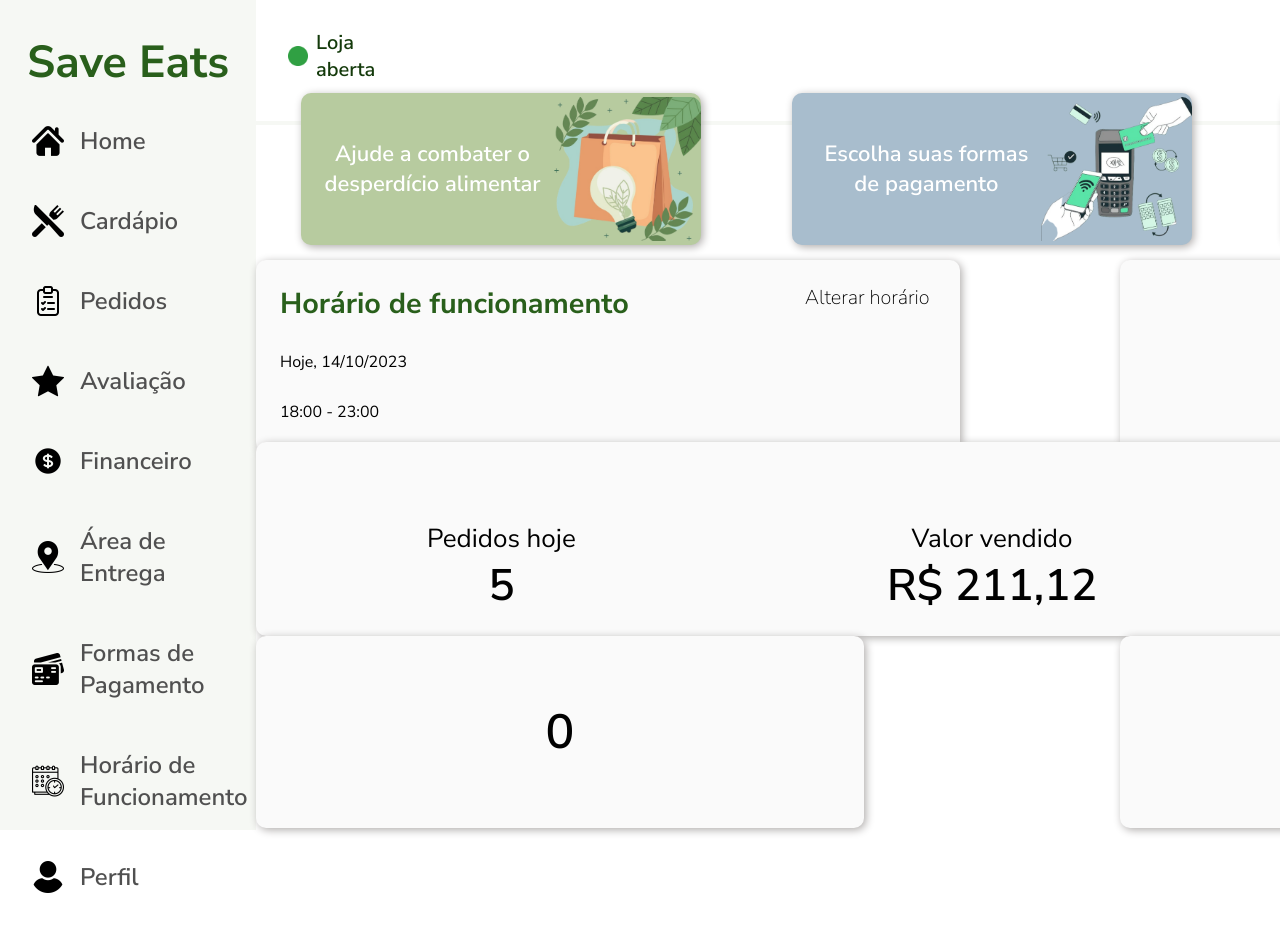
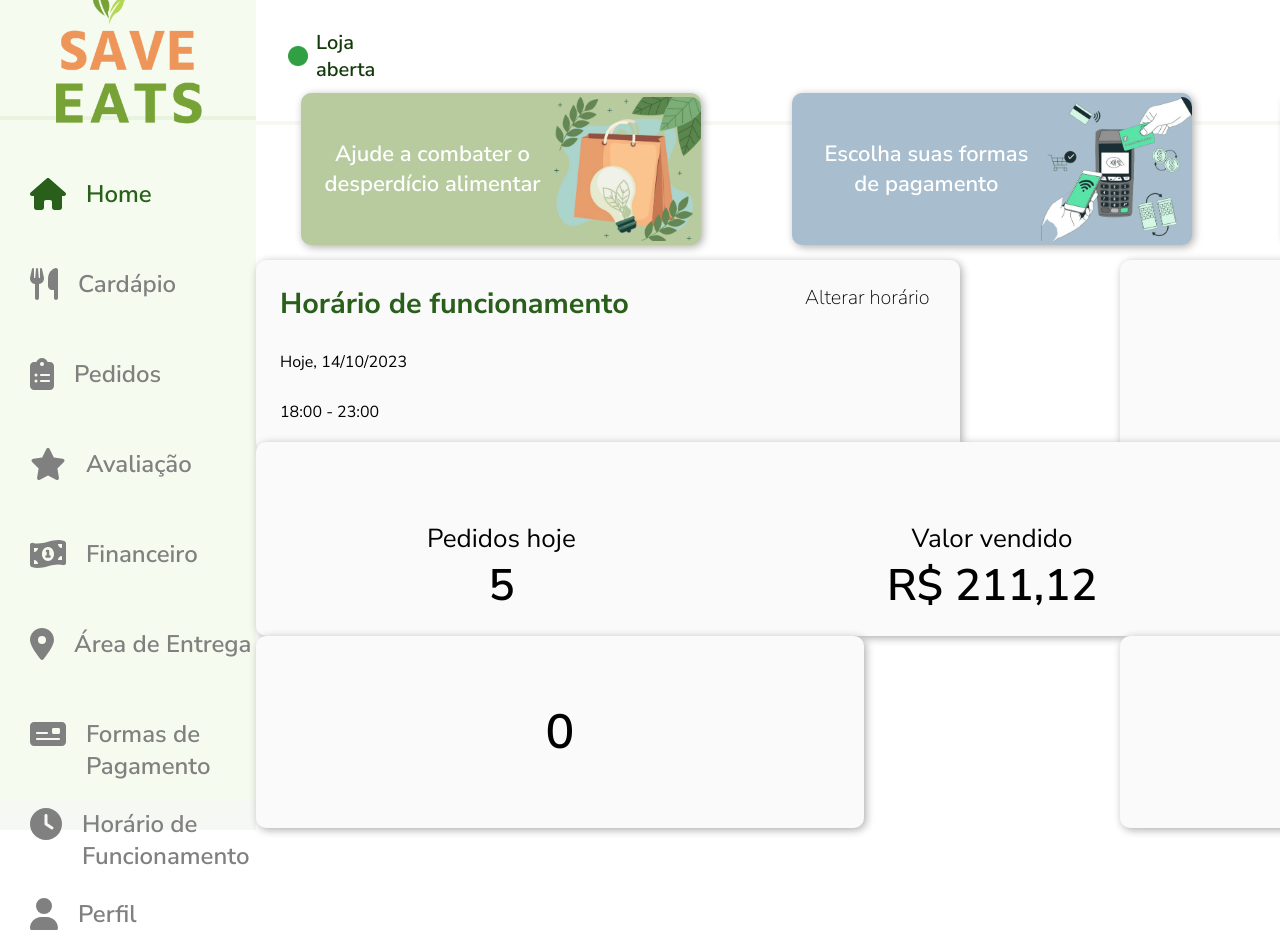
Before and after one commit to Xul14/SaveEats-Web, a React (Vite) app: page /menu/home in a window 1280 px wide. Shown: the top 930 px of the page. Before the commit the page ends 893 px from the top, so only its background shows below. Built offline with nearby package versions, Linux system fonts and the light colour scheme; no server answers.

Commit message:
Mudando sidebar e tentando atualizar status do pedido

```diff
--- a/package.json
+++ b/package.json
@@ -10,6 +10,9 @@
     "preview": "vite preview"
   },
   "dependencies": {
+    "@fortawesome/fontawesome-svg-core": "^6.4.2",
+    "@fortawesome/free-solid-svg-icons": "^6.4.2",
+    "@fortawesome/react-fontawesome": "^0.2.0",
     "@hookform/resolvers": "^3.3.1",
     "antd": "^5.9.1",
     "axios": "^1.5.0",
--- a/src/components/MenuNavigation/MenuNavigation.css
+++ b/src/components/MenuNavigation/MenuNavigation.css
@@ -1,38 +1,18 @@
-.appName {
+.menu-navigation {
+    width: 100%;
+    height: 100vh;
+    display: grid;
+    grid-template-rows: 15% 80%;
+    background-color: rgb(245, 252, 239);
+}
+
+.logo-saveeats {
     display: flex;
     justify-content: center;
     align-items: center;
-    font-size: 2.8rem;
-    font-weight: 700;
-    color: #295F1B;
+    border-bottom: 4px solid #e8f4e0;
 }
 
-.menu {
-    width: 100%;
-    height: 100%;
-    display: flex;
-    flex-direction: column;
-    padding-left: 2rem;
-    gap: 3rem;
+.app-logo{
+    height: 150px;
 }
-
-.menus {
-    display: flex;
-    align-items: center;
-    gap: 1rem;
-    transition: .2s;
-}
-
-.menus:hover {
-    color: #295F1B;
-}
-
-.imgMenuNav {
-    height: 2rem;
-}
-
-.linkPage {
-    font-size: 1.5rem;
-    color: #505050;
-    font-weight: 600;
-}
--- a/src/components/MenuNavigation/MenuNavigation.jsx
+++ b/src/components/MenuNavigation/MenuNavigation.jsx
@@ -1,74 +1,29 @@
-//Import React e dependências
 import React from "react";
-import { Link } from 'react-router-dom'
-
-
-//Import imagens e css
-import "./MenuNavigation.css"
-import horarioFuncionamento from '../../pages/HomePage/img/horario-de-funcionamento.png'
-import formasPagamento from '../../pages/HomePage/img/formas-de-pagamento.png'
-import areaEntrega from '../../pages/HomePage/img/area-de-entrega.png'
-import financeiro from '../../pages/HomePage/img/financeiro.png'
-import avaliacao from '../../pages/HomePage/img/avaliacao.png'
-import cardapio from '../../pages/HomePage/img/cardapio.png'
-import pedido from '../../pages/HomePage/img/pedido.png'
-import perfil from '../../pages/HomePage/img/perfil.png'
-import home from '../../pages/HomePage/img/home.png'
+import { FontAwesomeIcon } from '@fortawesome/react-fontawesome';
+import { faHome, faUtensils, faClipboardList, faStar, faMoneyBill1Wave, faMapMarkerAlt, faMoneyCheck, faClock, faUser } from '@fortawesome/free-solid-svg-icons';
+import { MenuNavigationItem } from '../MenuNavigationItem/MenuNavigationItem';
+import logo from './img/logo.png'
+import "./MenuNavigation.css";
 
 export function MenuNavigation() {
     return (
-        <>
+        <div className="menu-navigation">
 
-            <h1 className="appName">Save Eats</h1>
+            <div className="logo-saveeats">
+                <img className="app-logo"src={logo}/>
+            </div>
 
-            <div className="menu">
-
-                <div className="menus">
-                    <img className="imgMenuNav" src={home} alt="" />
-                    <Link className="linkPage" to="/menu/home">Home</Link>
-                </div>
-
-                <div className="menus">
-                    <img className="imgMenuNav" src={cardapio} alt="" />
-                    <Link className="linkPage" to="/menu/cardapio">Cardápio</Link>
-                </div>
-
-                <div className="menus">
-                    <img className="imgMenuNav" src={pedido} alt="" />
-                    <Link className="linkPage" to="/menu/pedidos">Pedidos</Link>
-                </div>
-
-                <div className="menus">
-                    <img className="imgMenuNav" src={avaliacao} alt="" />
-                    <Link className="linkPage" to="/menu/avaliacao">Avaliação</Link>
-                </div>
-
-                <div className="menus">
-                    <img className="imgMenuNav" src={financeiro} alt="" />
-                    <Link className="linkPage" to="/menu/financeiro">Financeiro</Link>
-                </div>
-
-                <div className="menus">
-                    <img className="imgMenuNav" src={areaEntrega} alt="" />
-                    <Link className="linkPage" to="/menu/areas-entrega">Área de Entrega</Link>
-                </div>
-
-                <div className="menus">
-                    <img className="imgMenuNav" src={formasPagamento} alt="" />
-                    <Link className="linkPage" to="/menu/formas-pagamento">Formas de Pagamento</Link>
-                </div>
-
-                <div className="menus">
-                    <img className="imgMenuNav" src={horarioFuncionamento} alt="" />
-                    <Link className="linkPage" to="/menu/horario-funcionamento">Horário de Funcionamento</Link>
-                </div>
-
-                <div className="menus">
-                    <img className="imgMenuNav" src={perfil} alt="" />
-                    <Link className="linkPage" to="/menu/perfil">Perfil</Link>
-                </div>
-
+            <div className="links-page">
+                <MenuNavigationItem icon={faHome} text="Home" to="/menu/home" />
+                <MenuNavigationItem icon={faUtensils} text="Cardápio" to="/menu/cardapio" />
+                <MenuNavigationItem icon={faClipboardList} text="Pedidos" to="/menu/pedidos" />
+                <MenuNavigationItem icon={faStar} text="Avaliação" to="/menu/avaliacao" />
+                <MenuNavigationItem icon={faMoneyBill1Wave} text="Financeiro" to="/menu/financeiro" />
+                <MenuNavigationItem icon={faMapMarkerAlt} text="Área de Entrega" to="/menu/areas-entrega" />
+                <MenuNavigationItem icon={faMoneyCheck} text="Formas de Pagamento" to="/menu/formas-pagamento" />
+                <MenuNavigationItem icon={faClock} text="Horário de Funcionamento" to="/menu/horario-funcionamento" />
+                <MenuNavigationItem icon={faUser} text="Perfil" to="/menu/perfil" />
             </div>
-        </>
-    )
+        </div>
+    );
 }
--- a/src/components/MenuNavigationItem/MenuNavigationItem.css
+++ b/src/components/MenuNavigationItem/MenuNavigationItem.css
@@ -1,18 +1,22 @@
-.menus {
+.menu-item {
+    height: 90px;
+    gap: 1.25rem;
     display: flex;
-    align-items: center;
-    gap: 1rem;
-    transition: .2s;
+    font-weight: 200;
+    font-weight: 600;
+    color: #818080;
+    /* color: #3f3f3fcc; */
+    font-size: 1.5rem;
+    padding-left: 30px;
+    align-items: flex-end;
+    text-decoration: none;
 }
 
-.menus:hover {
+.menu-item.active {
     color: #295F1B;
 }
 
-img {
+.menu-icon,
+.menu-text {
     height: 2rem;
 }
-
-span {
-    font-size: 1.5rem;
-}
--- a/src/components/MenuNavigationItem/MenuNavigationItem.jsx
+++ b/src/components/MenuNavigationItem/MenuNavigationItem.jsx
@@ -1,11 +1,16 @@
-import React from 'react'
-import './MenuNavigationItem.css'
+import React from 'react';
+import { Link, useLocation } from 'react-router-dom';
+import { FontAwesomeIcon } from '@fortawesome/react-fontawesome';
+import './MenuNavigationItem.css';
 
-export function MenuNavigationItem({srcImg, spanName}) {
+export function MenuNavigationItem({ icon, text, to }) {
+    const location = useLocation();
+    const isActive = location.pathname === to;
+
     return (
-        <div className="menus">
-            <img src={srcImg} alt="" />
-            <span>{spanName}</span>
-        </div>
-    )
+        <Link to={to} className={`menu-item ${isActive ? 'active' : ''}`}>
+          <FontAwesomeIcon icon={icon} className="menu-icon" />
+          <span className="menu-text">{text}</span>
+        </Link>
+    );
 }
--- a/src/pages/Menu/CardapioPage/CardapioPage.css
+++ b/src/pages/Menu/CardapioPage/CardapioPage.css
@@ -5,11 +5,12 @@
     grid-template-columns: 20% 80%;
 }
 
-.container-left-cardapio {
+/* .container-left-cardapio {
     display: grid;
     grid-template-rows: 15% 85%;
-    background-color: #F6F8F4;
-}
+    background-color: #f2fee6;
+    background-color: #9bbc92;
+} */
 
 .container-rigth-cardapio {
     width: 100%;
```
Also changed, not shown: src/components/CardPedidos/CardPedidos.jsx (+89 -18 lines), src/components/MenuNavigation/img/logo.png (added), 1 other file (tests, documents, lock files or other folders).
